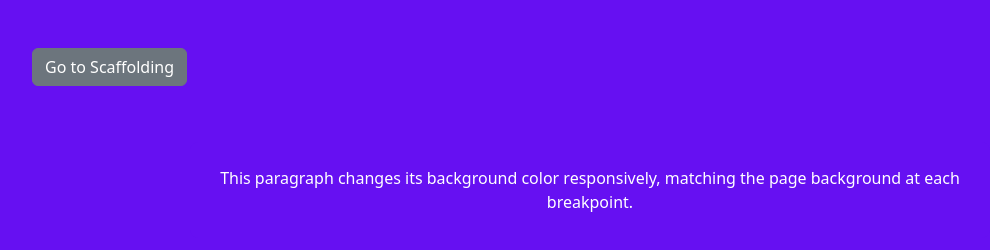
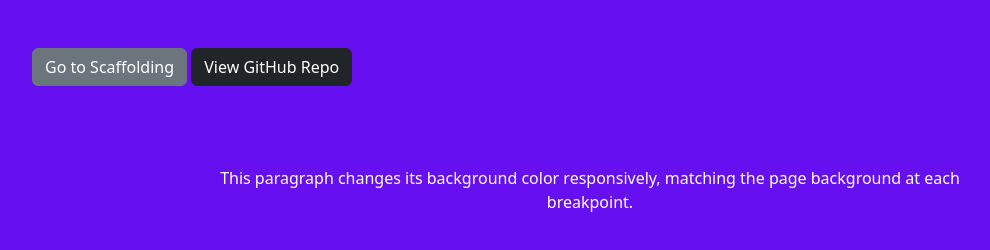
Before and after one commit to Ronix014/Breakpoints, a plain HTML site: page index.html in a window 1280 px wide. Shown: the whole page, without its empty margins (50-1040 px from the left). Drawn offline with nearby package versions, Linux system fonts and the light colour scheme.

Commit message:
Update index.html

```diff
--- a/index.html
+++ b/index.html
@@ -99,9 +99,15 @@
 </head>
 <body>
   <div class="container mt-5">
-        <a href="https://ronix014.github.io/Scaffolding/" class="btn btn-secondary mb-4">
-    Go to Scaffolding
-</a>
+    <!-- Go to Scaffolding Link -->
+    <a href="https://ronix014.github.io/Scaffolding/" class="btn btn-secondary mb-4">
+      Go to Scaffolding
+    </a>
+    <!-- Go to GitHub Link -->
+    <a href="https://github.com/ronix014/Scaffolding" class="btn btn-dark mb-4">
+      View GitHub Repo
+    </a>
+
     <p class="responsive-bg text-center">
       This paragraph changes its background color responsively, matching the page background at each breakpoint.
     </p>
```
